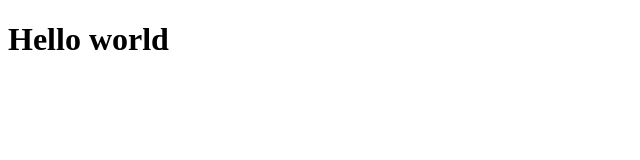
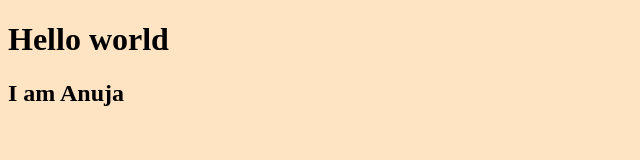
Before and after one commit to anujaghumbre/Mhtechin, a plain HTML site: page index.html in a window 1280 px wide. Shown: the whole page, without its empty margins (0-640 px from the left). Drawn offline with Linux system fonts and the light colour scheme.

Commit message:
make changes

```diff
--- a/index.html
+++ b/index.html
@@ -1,8 +1,10 @@
 <!DOCTYPE html>
 <head>
     <title>Anuja </title>
+    <link rel="stylesheet"href="index.css">
 </head>
 <body>
 <h1>Hello world</h1>
+<h2>I am Anuja</h2>
 </body>
 </html>
```
